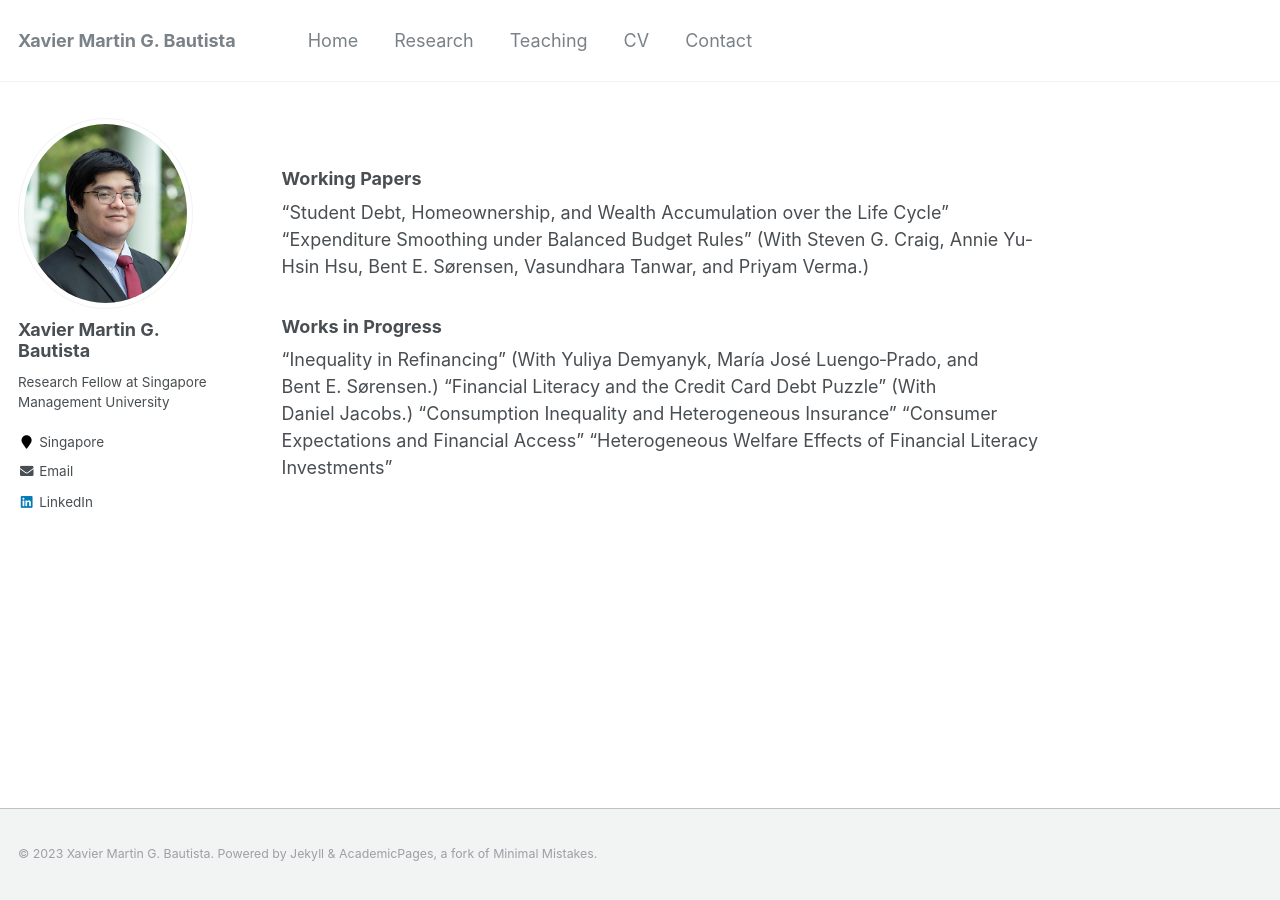
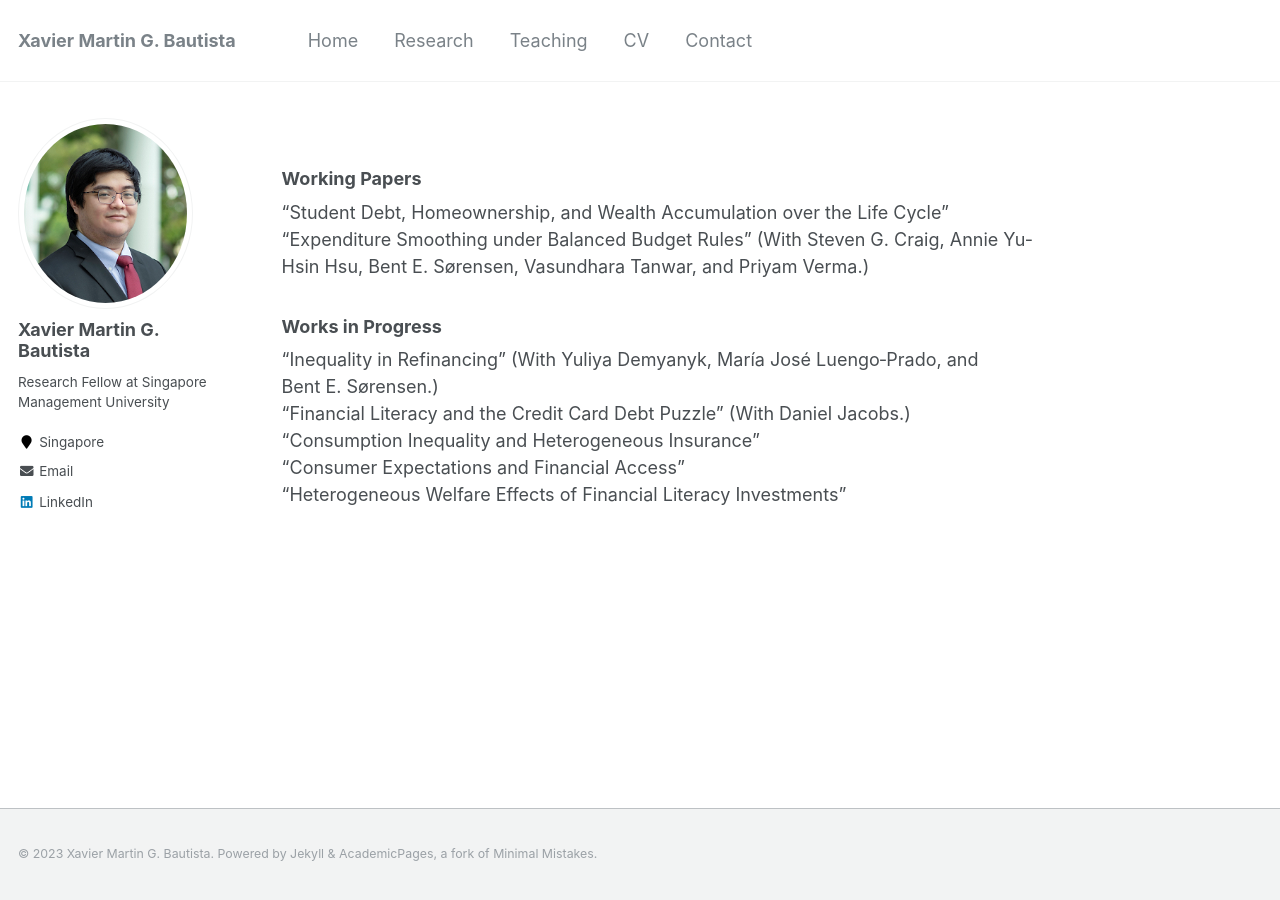
Before and after one commit to xmgbautista/xmgbautista.github.io, a Jekyll site: the page built from _pages/research.md, in a window 1280 px wide. Built offline with Jekyll 4.4.1, drawn with Linux system fonts in a browser that asks for light colours.

```diff
--- a/_pages/research.md
+++ b/_pages/research.md
@@ -7,16 +7,14 @@ author_profile: true
 
 ### Working Papers
 
-"Student Debt, Homeownership, and Wealth Accumulation over the Life Cycle"
+"Student Debt, Homeownership, and Wealth Accumulation over the Life Cycle" <br>
 "Expenditure Smoothing under Balanced Budget Rules"
 (With Steven&nbsp;G.&nbsp;Craig, Annie&nbsp;Yu-Hsin&nbsp;Hsu, Bent&nbsp;E.&nbsp;S&oslash;rensen, Vasundhara&nbsp;Tanwar, and Priyam&nbsp;Verma.)
 
 ### Works in Progress
 
-"Inequality in Refinancing"
-(With Yuliya&nbsp;Demyanyk, Mar&iacute;a&nbsp;Jos&eacute;&nbsp;Luengo&#8209;Prado, and Bent&nbsp;E.&nbsp;S&oslash;rensen.)
-"Financial Literacy and the Credit Card Debt Puzzle"
-(With Daniel&nbsp;Jacobs.)
-"Consumption Inequality and Heterogeneous Insurance"
-"Consumer Expectations and Financial Access"
-"Heterogeneous Welfare Effects of Financial Literacy Investments"
+"Inequality in Refinancing" (With Yuliya&nbsp;Demyanyk, Mar&iacute;a&nbsp;Jos&eacute;&nbsp;Luengo&#8209;Prado, and Bent&nbsp;E.&nbsp;S&oslash;rensen.) <br>
+"Financial Literacy and the Credit Card Debt Puzzle" (With Daniel&nbsp;Jacobs.) <br>
+"Consumption Inequality and Heterogeneous Insurance" <br>
+"Consumer Expectations and Financial Access" <br>
+"Heterogeneous Welfare Effects of Financial Literacy Investments" <br>
```
